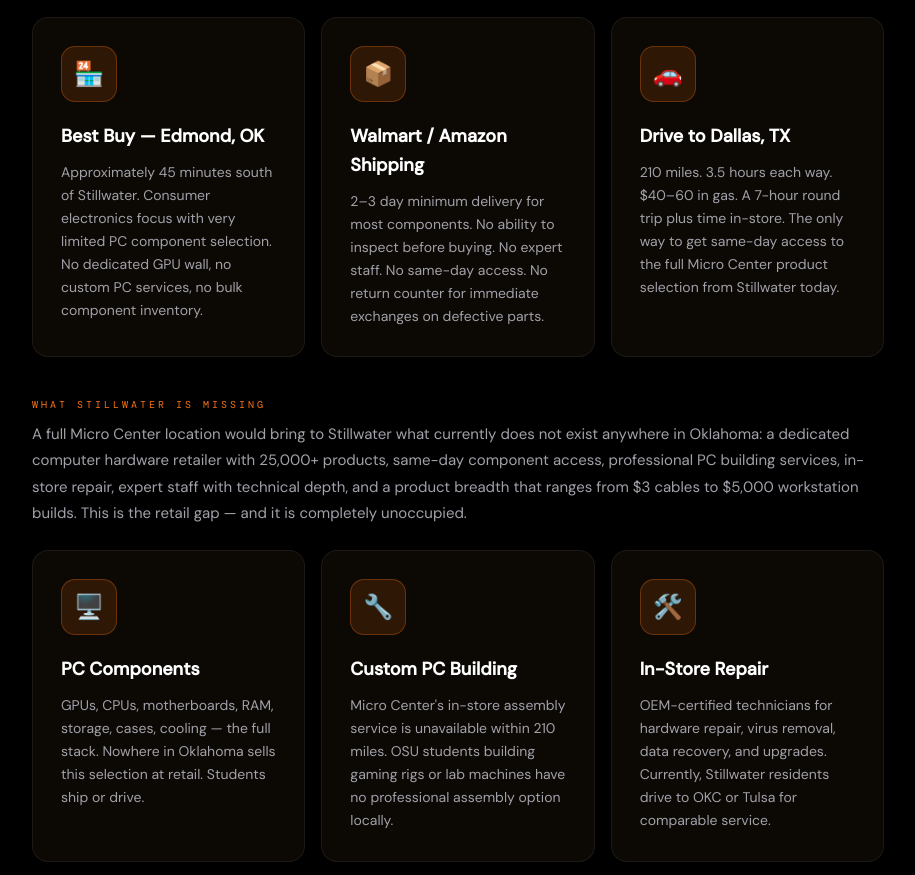
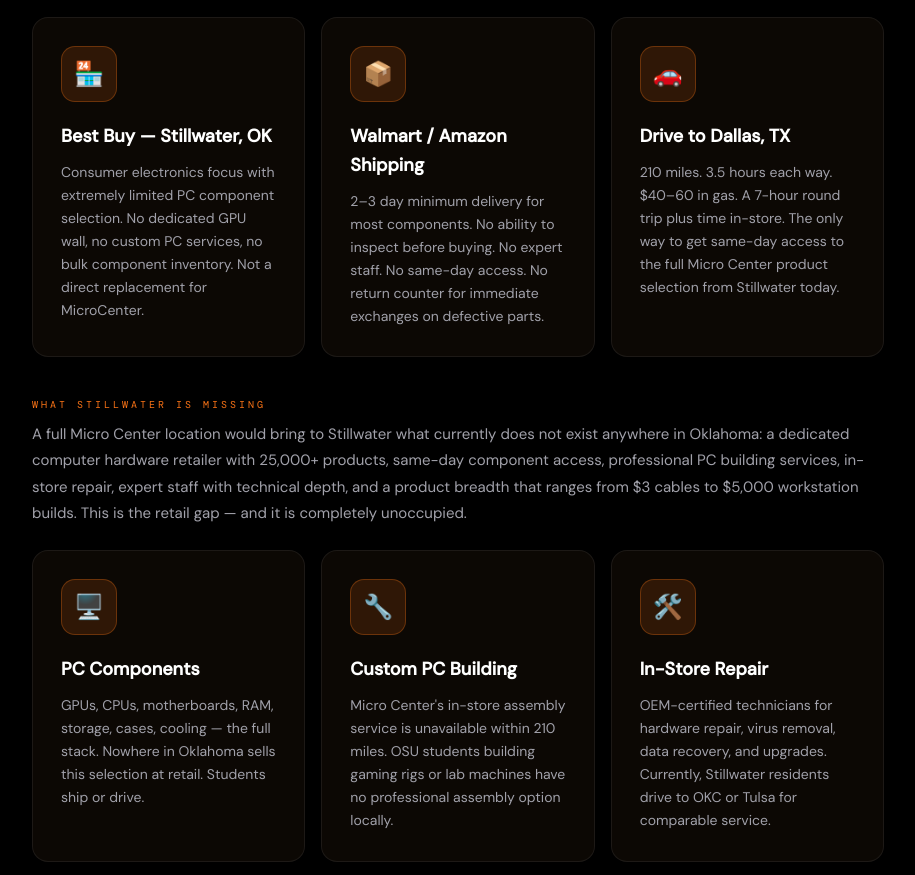
Before and after one commit to harriibb/AWS, a website: page market.html in a window 1280 px wide. Shown: the part 1960-2835 px from the top of the page, without its empty margins (182-1097 px from the left). Drawn offline with nearby package versions, Linux system fonts and the light colour scheme.

Commit message:
Update Best Buy location details in market.html

```diff
--- a/market.html
+++ b/market.html
@@ -130,8 +130,8 @@
   <div class="card-grid scroll-reveal-stagger">
     <div class="card">
       <div class="card-icon">🏪</div>
-      <h3>Best Buy — Edmond, OK</h3>
-      <p>Approximately 45 minutes south of Stillwater. Consumer electronics focus with very limited PC component selection. No dedicated GPU wall, no custom PC services, no bulk component inventory.</p>
+      <h3>Best Buy — Stillwater, OK</h3>
+      <p>Consumer electronics focus with extremely limited PC component selection. No dedicated GPU wall, no custom PC services, no bulk component inventory. Not a direct replacement for MicroCenter.</p>
     </div>
     <div class="card">
       <div class="card-icon">📦</div>
```
